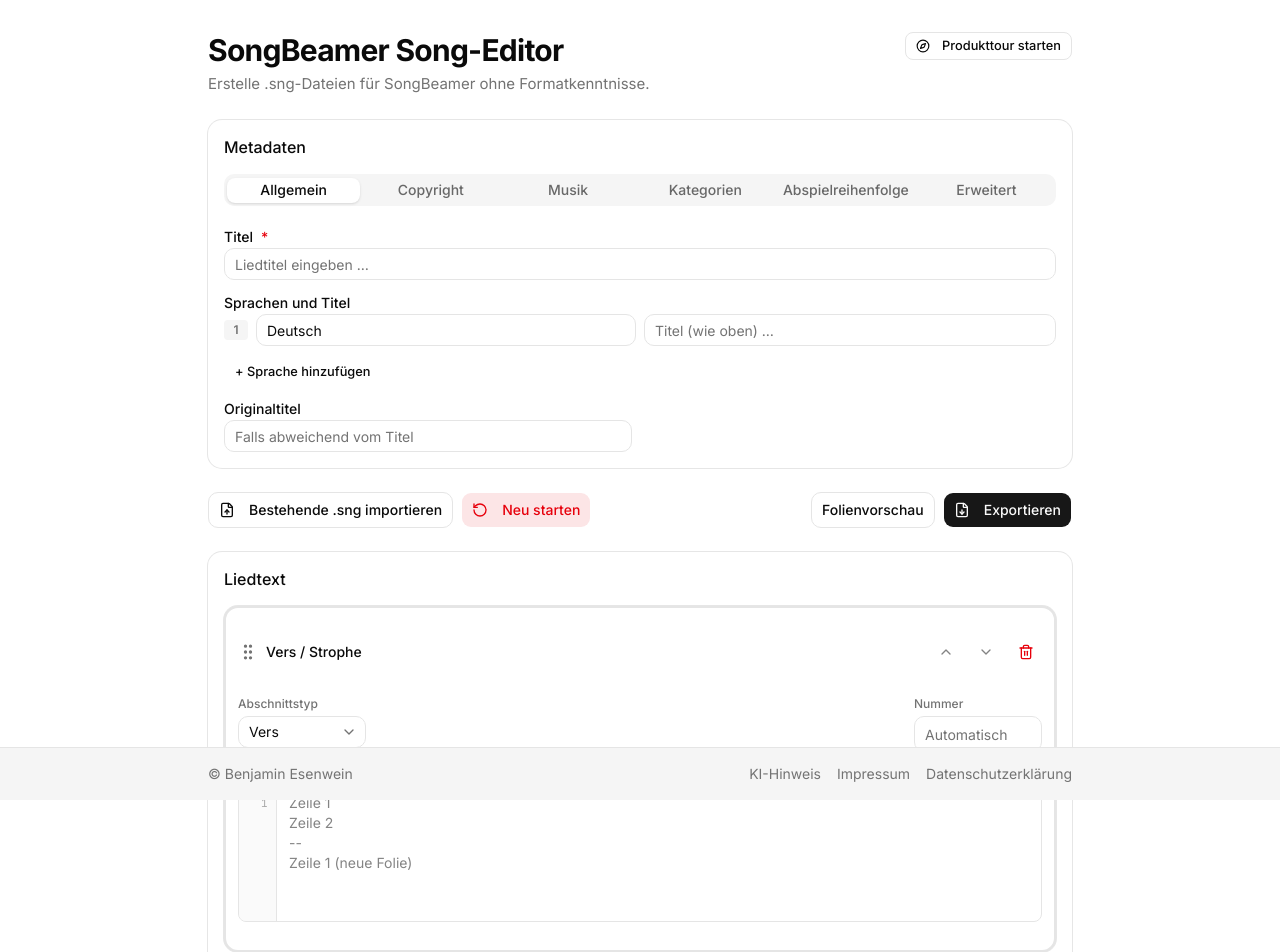
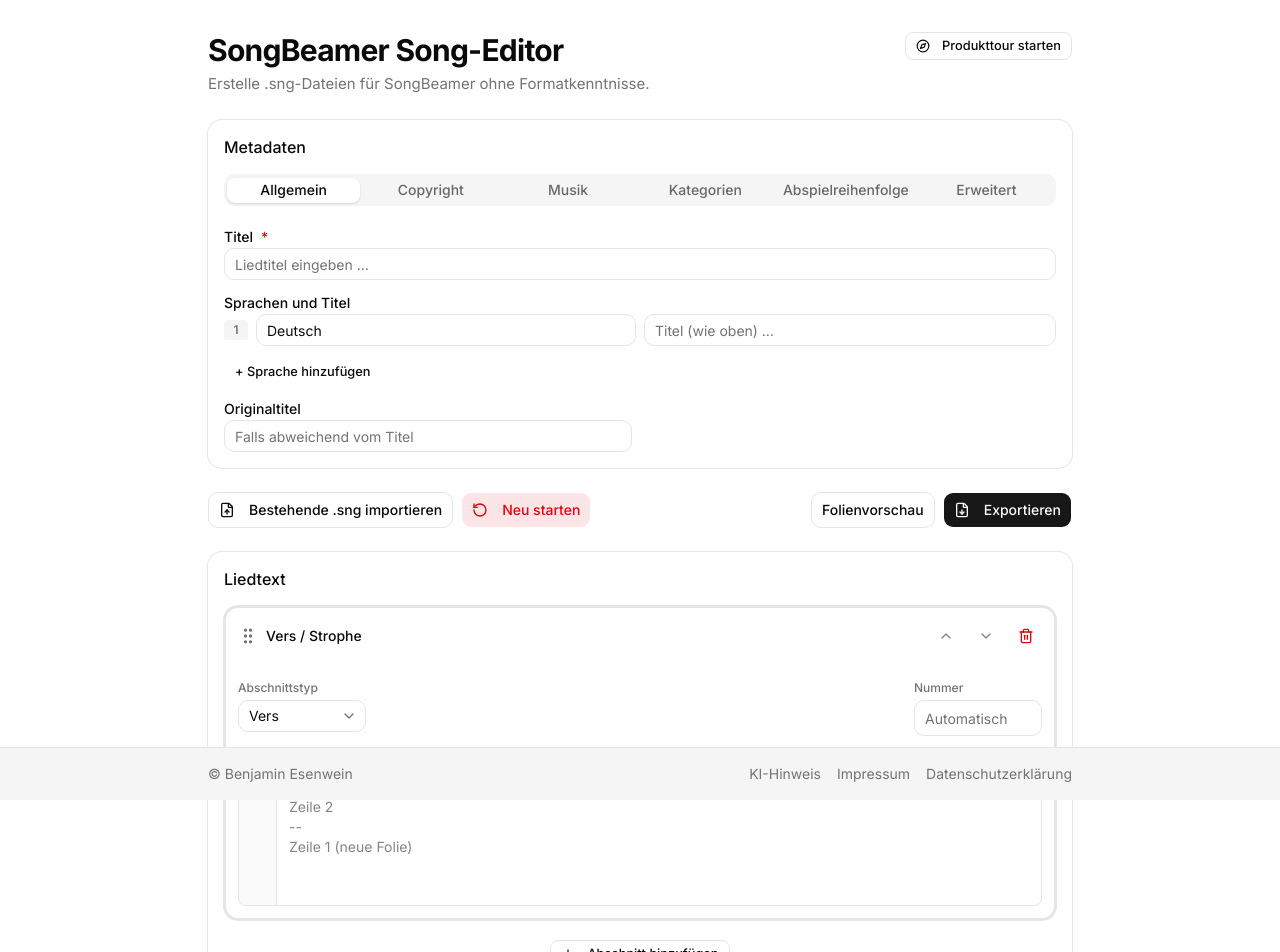
Before and after one commit to BennyGK15/sng-creator, a Next.js app: page / in a window 1280 px wide. Shown: the top 952 px of the page. Built offline with nearby package versions, Linux system fonts and the light colour scheme.

Commit message:
removed y-padding from section cards

```diff
--- a/components/section-editor.tsx
+++ b/components/section-editor.tsx
@@ -79,7 +79,7 @@
 
     return (
         <div ref={setNodeRef} style={style}>
-            <Card className="border-2">
+            <Card className="border-2 py-0">
                 <CardHeader className="flex flex-row items-center gap-2 p-3">
                     {/* Drag-Handle */}
                     <button
```
